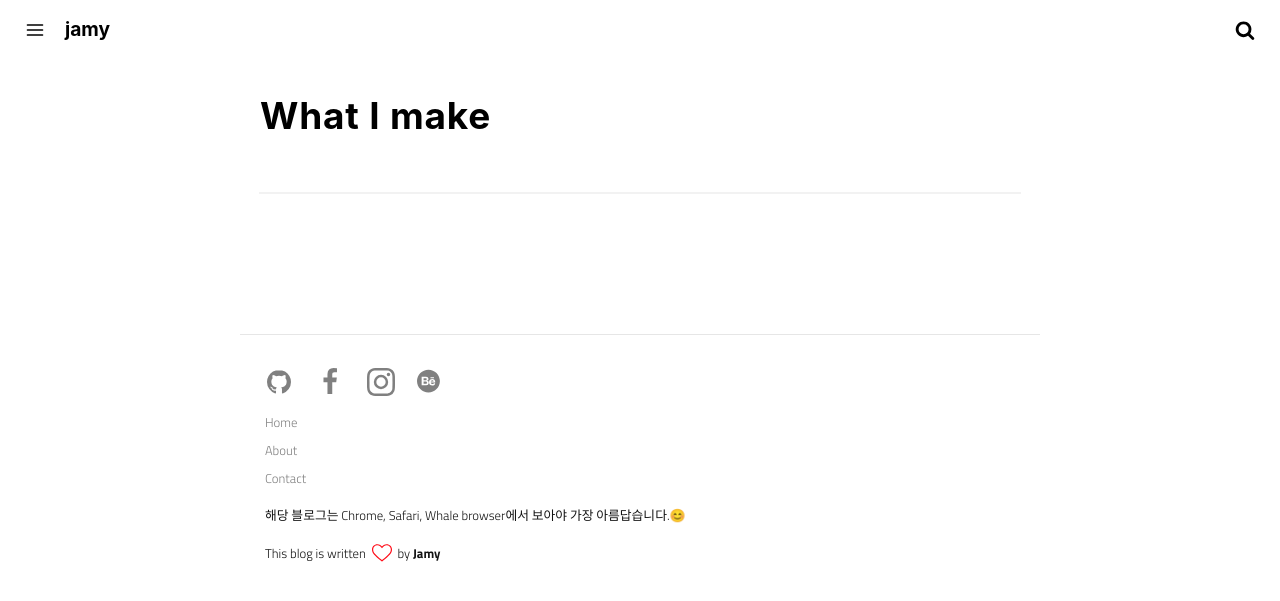
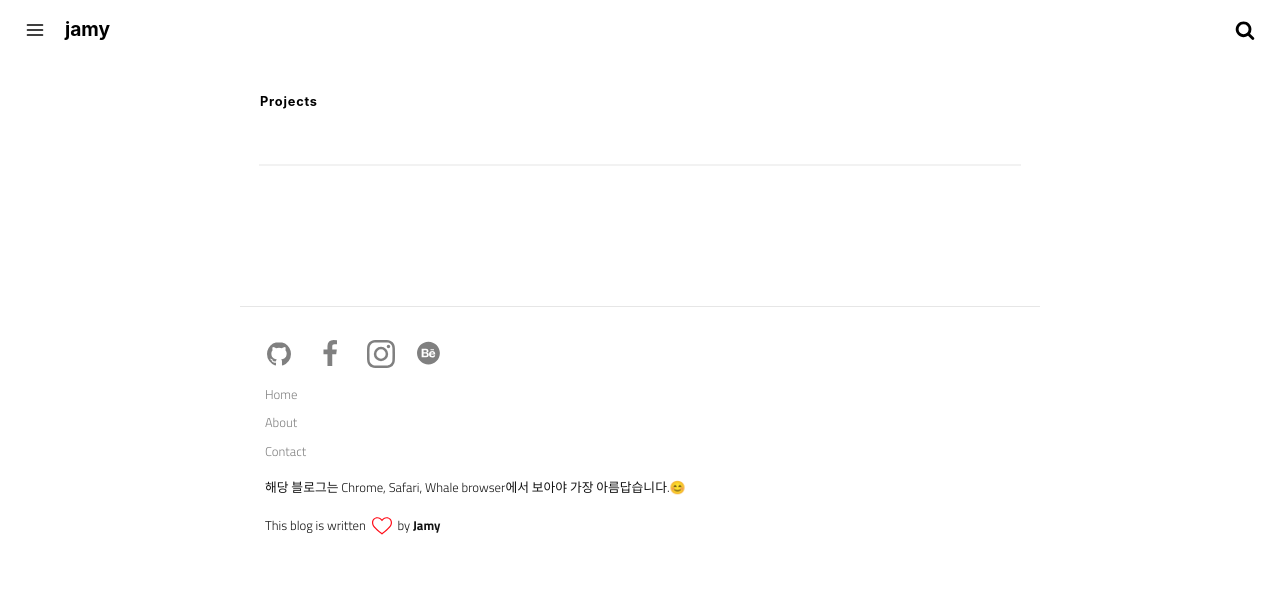
Before and after one commit to crazyjamy/crazyjamy.github.io, a Jekyll site: the page built from projects.md, in a window 1280 px wide. Shown: the top 601 px of the page. Built offline with Jekyll 4.4.1, drawn with Linux system fonts in a browser that asks for light colours.

Commit message:
Update and rename motions.md to projects.md

```diff
--- a/motions.md
+++ b/projects.md
@@ -13,7 +13,8 @@ permalink: /motions/
 </style>
 
 
-## What I make
+#### Projects
+
 
 
 ***
```
